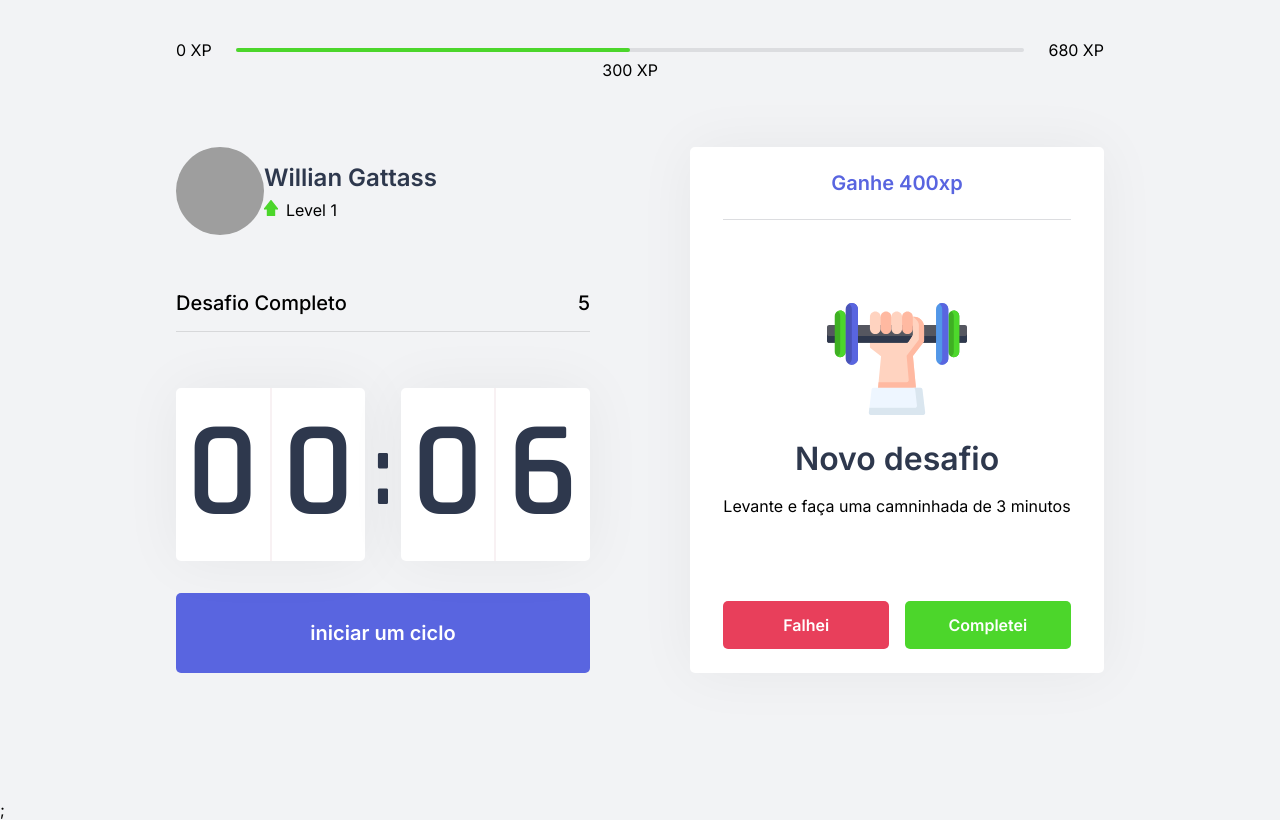
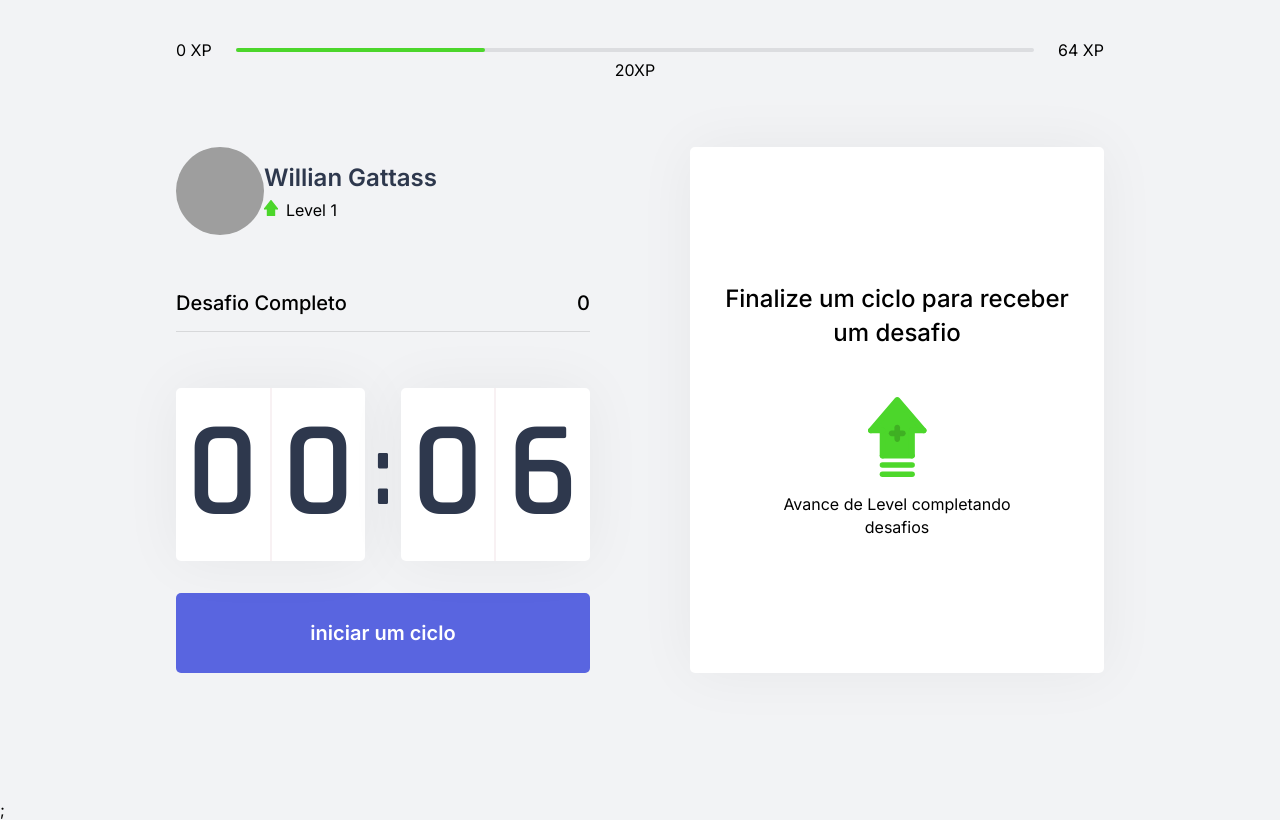
Before and after one commit to williangmg/moveit-next, a Next.js app: page / in a window 1280 px wide. Built offline with nearby package versions, Linux system fonts and the light colour scheme; grey boxes are pictures that could not be loaded.

Commit message:
Fim da terceira aula

```diff
--- /dev/null
+++ b/challenges.json
@@ -0,0 +1,62 @@
+[
+    {
+      "type": "body",
+      "description": "Estique um de seus braços com a palma da mão virada para frente e puxe os dedos para cima por 10 segundos por mão.",
+      "amount": 80
+    },
+    {
+      "type": "body",
+      "description": "Estique seu braço contra o peito e puxe-o utilizando o outro braço por 10 segundos por braço.",
+      "amount": 60
+    },
+    {
+      "type": "body",
+      "description": "Puxe seu pescoço com a ajuda da mão para a direita e para a esquerda, permanecendo na posição por alguns segundos.",
+      "amount": 70
+    },
+    {
+      "type": "body",
+      "description": "Com as duas mãos na parte de trás da cabeça, leve-a para baixo, alongando a parte de trás da região.",
+      "amount": 60
+    },
+    {
+      "type": "body",
+      "description": "Cruze as pernas e desça com as mãos esticadas em direção ao chão. Repita o mesmo movimento com a outra perna na frente.",
+      "amount": 100
+    },
+    {
+      "type": "body",
+      "description": "Sentado, abra as pernas e tente encostar as palmas das mãos no chão, repita 3 vezes por 5 segundos.",
+      "amount": 80
+    },
+    {
+      "type": "body",
+      "description": "Puxe o joelho de encontro ao peito e segure, troque de perna após 10 segundos.",
+      "amount": 50
+    },
+    {
+      "type": "body",
+      "description": "Sentado, cruze uma perna e incline seu tronco à frente, troque de perna após 10 segundos.",
+      "amount": 80
+    },
+    {
+      "type": "eye",
+      "description": "Sentado, feche os olhos e cubra-os com as palmas da mão durante 2 minutos, depois abra normalmente.",
+      "amount": 90
+    },
+    {
+      "type": "eye",
+      "description": "Em algum ambiente aberto, olhe o mais longe que puder em quatro direções por 3s, mexa apenas os olhos. Repita 3 vezes.",
+      "amount": 140
+    },
+    {
+      "type": "eye",
+      "description": "Usando os polegares, massage a área abaixo das sobrancelhas em movimentos circulares por 15 segundos.",
+      "amount": 70
+    },
+    {
+      "type": "body",
+      "description": "Em pé, gire a cintura o máximo que puder para a esquerda, segure por cinco segundos. Repita para a direita.",
+      "amount": 90
+    }
+  ]
--- a/src/components/ChallengeBox.tsx
+++ b/src/components/ChallengeBox.tsx
@@ -3,30 +3,26 @@
 import styles from "../styles/components/ChallengeBox.module.css";
 
 export function ChallengBox() {
-  const contextData = useContext(ChallengesContext);
-
-  console.log(contextData);
-
-  const hasActiveChallenge = true;
+  const { activeChallenge, resetChallenge } = useContext(ChallengesContext);
 
   return (
     <div className={styles.challengeBoxContainer}>
-      {hasActiveChallenge ? (
+      {activeChallenge ? (
         <div className={styles.challengeActive}>
-          <header>Ganhe 400xp</header>
+          <header>Ganhe {activeChallenge.amount}XP</header>
 
           <main>
-            <img src="icons/body.svg" />
+            <img src={`icons/${activeChallenge.type}.svg`} />
             <strong>Novo desafio</strong>
-            <p>Levante e faça uma camninhada de 3 minutos</p>
+            <p>{activeChallenge.description}</p>
           </main>
 
           <footer>
-            <button type="button" className={styles.challengeFailedButton}>
+            <button type="button" className={styles.challengeFailedButton} onClick={resetChallenge}>
               Falhei
             </button>
             <button type="button" className={styles.challengeSucceededButton}>
-                Completei
+              Completei
             </button>
           </footer>
         </div>
--- a/src/components/CompletedChallenges.tsx
+++ b/src/components/CompletedChallenges.tsx
@@ -1,10 +1,14 @@
-import styles from '../styles/components/CompletedChallenges.module.css'
+import { useContext } from "react";
+import styles from "../styles/components/CompletedChallenges.module.css";
+import { ChallengesContext } from "../contexts/ChallengesContext";
 
-export function CompletedChallenges(){
-    return(
-        <div className={styles.completedChallengesContainer}>
-            <span>Desafio Completo</span>
-            <span>5</span>
-        </div>
-    );
+export function CompletedChallenges() {
+  const { challengesCompleted } = useContext(ChallengesContext);
+
+  return (
+    <div className={styles.completedChallengesContainer}>
+      <span>Desafio Completo</span>
+      <span>{challengesCompleted}</span>
+    </div>
+  );
 }
--- a/src/components/ExperienceBar.tsx
+++ b/src/components/ExperienceBar.tsx
@@ -1,16 +1,22 @@
+import { useContext } from 'react'
 import styles from '../styles/components/ExperienceBar.module.css'
+import { ChallengesContext } from '../contexts/ChallengesContext'
 
 export function ExperienceBar() {
+    const {currentExperience, experienceToNextLevel} = useContext(ChallengesContext)
+
+    const percentToNextLevel = (Math.round(currentExperience*100 )/ experienceToNextLevel)
+
     return (
         <header className={styles.experienceBar}>
             <span>0 XP</span>
             <div>
-                <div style={{ width: "50%" }} />
+                <div style={{ width: `${percentToNextLevel}%` }} />
                 <span className={styles.currentExperience} style={{ left: "50%" }}>
-                    300 XP
+                    {currentExperience}XP
                 </span>
             </div>
-            <span>680 XP</span>
+            <span>{experienceToNextLevel} XP</span>
         </header>
     )
 }
--- a/src/contexts/ChallengesContext.tsx
+++ b/src/contexts/ChallengesContext.tsx
@@ -1,11 +1,21 @@
 import React, { ReactNode, createContext, useState } from "react";
+import challenges from "../../challenges.json";
+
+interface Challenge {
+  type: "body" | "eye";
+  description: string;
+  amount: number;
+}
 
 interface ChallengesContextData {
   level: number;
   currentExperience: number;
+  experienceToNextLevel: number;
   challengesCompleted: number;
+  activeChallenge: Challenge;
   levelUp: () => void;
   startNewChallenge: () => void;
+  resetChallenge: () => void;
 }
 
 interface ChallengesProviderProps {
@@ -16,23 +26,36 @@
 
 export function ChallengesProvider({ children }: ChallengesProviderProps) {
   const [level, setLevel] = useState(1);
-  const [currentExperience, setCurrentExperience] = useState(0);
+  const [currentExperience, setCurrentExperience] = useState(20);
   const [challengesCompleted, setChallengesCompleted] = useState(0);
+  const [activeChallenge, setActiveChallenge] = useState(null);
+  const experienceToNextLevel = Math.pow((level + 1) * 4, 2);
 
   function levelUp() {
     setLevel(level + 1);
   }
 
-  function startNewChallenge() {}
+  function startNewChallenge() {
+    const randomChallengeIndex = Math.floor(Math.random() * challenges.length);
+    const challenge = challenges[randomChallengeIndex];
+    setActiveChallenge(challenge);
+  }
+
+  function resetChallenge() {
+    setActiveChallenge(null);
+  }
 
   return (
     <ChallengesContext.Provider
       value={{
         level,
         currentExperience,
+        experienceToNextLevel,
         challengesCompleted,
         levelUp,
         startNewChallenge,
+        activeChallenge,
+        resetChallenge,
       }}
     >
       {children}
```
